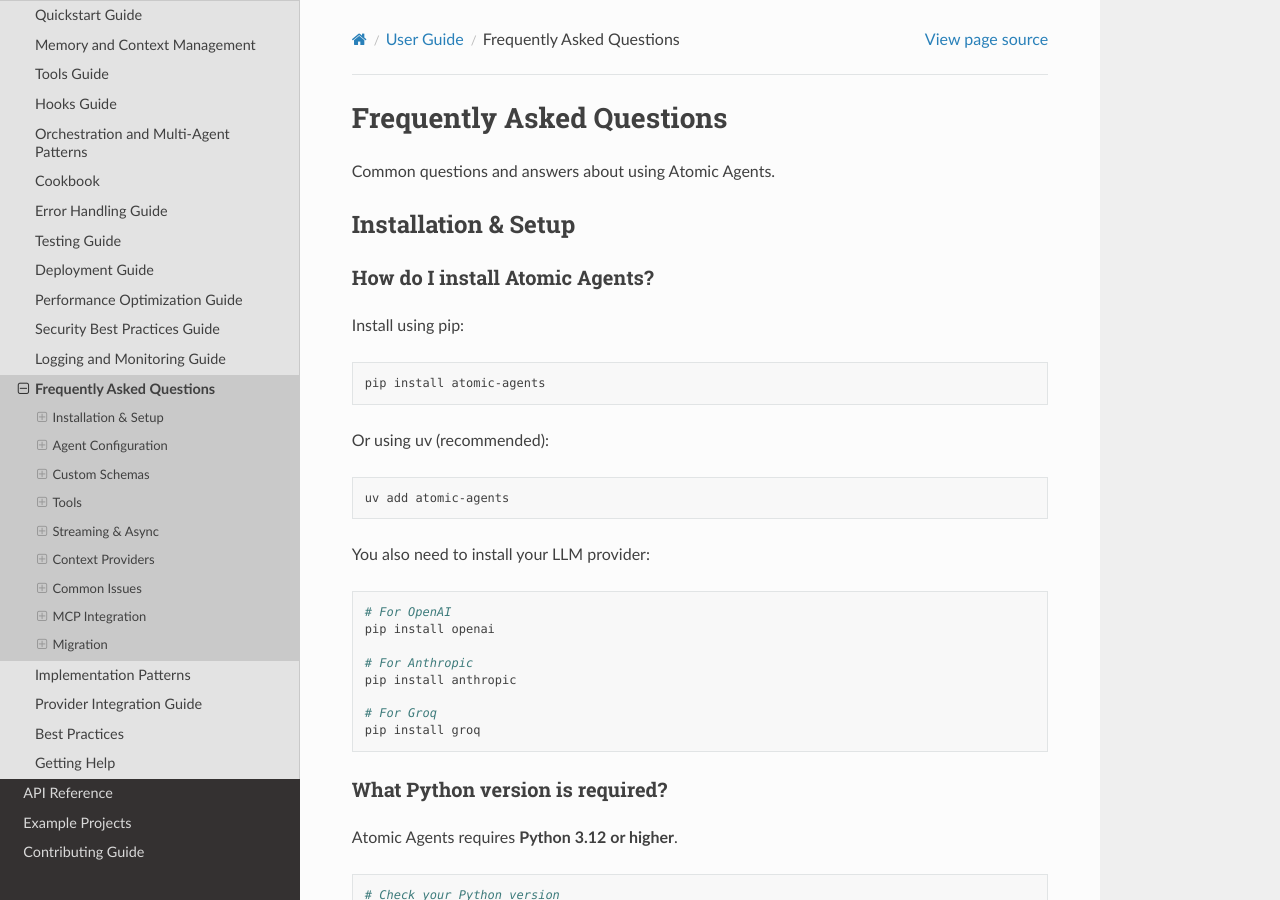
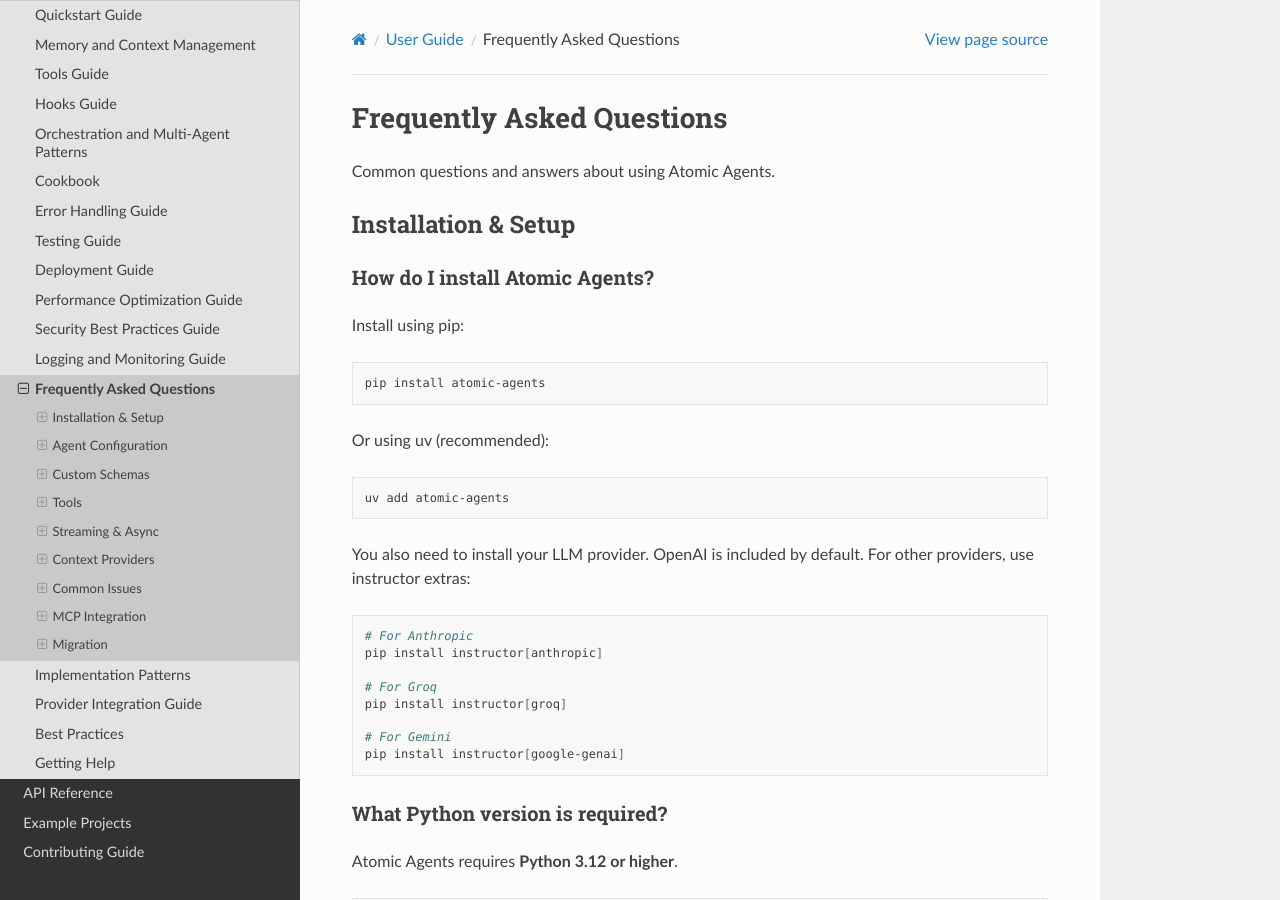
Before and after one commit to setoyoki0221-gif/atomic-agents, a Sphinx documentation site: the page built from docs/guides/faq.md, in a window 1280 px wide and 900 px high. Built offline with Sphinx 7.4.7 and the Read the Docs theme 3.1.0, drawn with Linux system fonts in a browser that asks for light colours.

Commit message:
chore: use instructor extras for provider SDKs
Replace separate provider SDK dependencies (anthropic, groq, google-genai,
jsonref) with instructor extras (instructor[anthropic], instructor[groq],
instructor[google-genai]) in examples and documentation.

Also removes unused provider deps from basic-multimodal (groq, mistralai,
anthropic were declared but never imported).

Co-Authored-By: Claude Opus 4.6 (1M context) <noreply@anthropic.com>

````diff
--- a/docs/guides/faq.md
+++ b/docs/guides/faq.md
@@ -18,17 +18,17 @@ Or using uv (recommended):
 uv add atomic-agents
 ```
 
-You also need to install your LLM provider:
+You also need to install your LLM provider. OpenAI is included by default. For other providers, use instructor extras:
 
 ```bash
-# For OpenAI
-pip install openai
-
 # For Anthropic
-pip install anthropic
+pip install instructor[anthropic]
 
 # For Groq
-pip install groq
+pip install instructor[groq]
+
+# For Gemini
+pip install instructor[google-genai]
 ```
 
 ### What Python version is required?
````
Also changed, not shown: README.md (+6 -2 lines), docs/guides/cookbook.md (+1 -1 lines), docs/index.md (+6 -2 lines), 4 other files.
